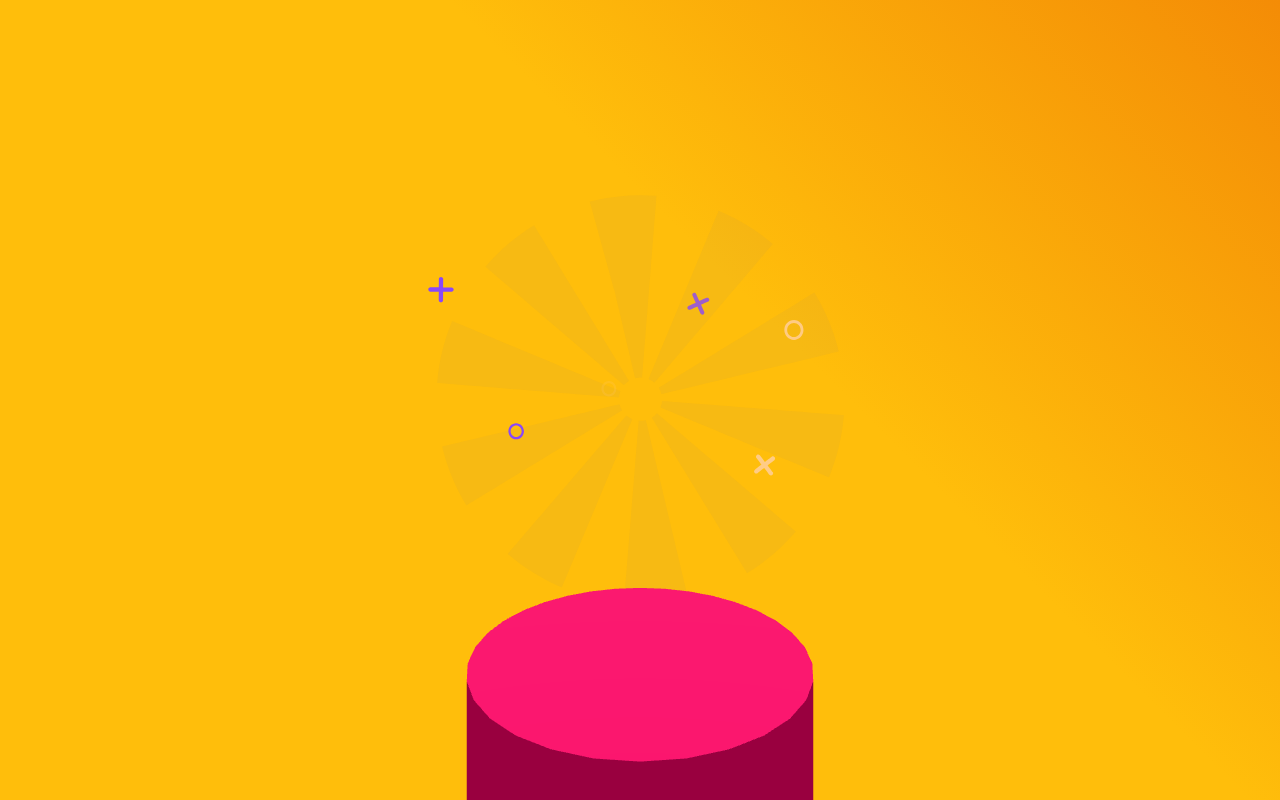
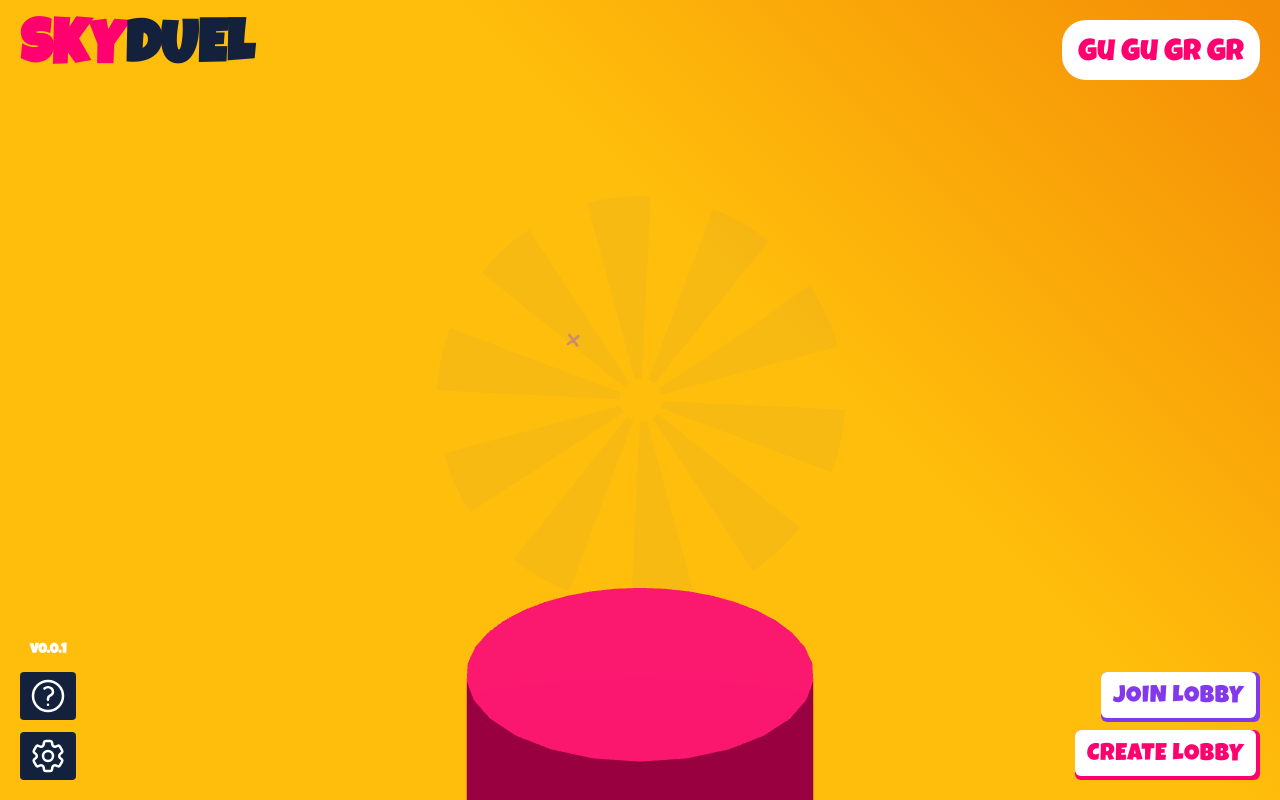
Before and after one commit to Da-Gu-Gu-Gu/skyduel, a React (Vite) app: page / in a window 1280 px wide. Built offline with nearby package versions, Linux system fonts and the light colour scheme; no server answers.

Commit message:
add btns

```diff
--- a/package.json
+++ b/package.json
@@ -10,6 +10,7 @@
     "preview": "vite preview"
   },
   "dependencies": {
+    "@heroicons/react": "^2.2.0",
     "gsap": "^3.12.5",
     "react": "^18.3.1",
     "react-dom": "^18.3.1",
--- /dev/null
+++ b/src/components/Button.tsx
@@ -0,0 +1,31 @@
+import { CSSProperties } from "react"
+import LoadingSpinner from "./LoadingSpinner"
+
+
+interface ButtonProps {
+    label: string,
+    loading?: boolean,
+    disable?: boolean,
+    onClick?: () => void,
+    icon?: JSX.Element,
+    bgColor: CSSProperties['backgroundColor'],
+    textColor: CSSProperties['backgroundColor']
+}
+export const disableStyle = '!cursor-not-allowed !bg-gray-300 !text-gray-400'
+const Button = ({ label, loading = false, disable = false, onClick, icon = undefined, bgColor, textColor }: ButtonProps) => {
+
+    return (
+        <button onClick={onClick} disabled={loading || disable} style={{ backgroundColor: textColor }} className={` rounded-md    w-max pr-1 pb-1 h-[50px]`}>
+            <div style={{
+                backgroundColor: bgColor,
+                color: textColor
+
+            }} className={`${(loading || disable) && disableStyle}  w-full uppercase  p-3 pt-4  bg-[${bgColor}] rounded-md h-full flex items-center gap-2 justify-center text-2xl cursor-pointer tracking-wide text-[${textColor}]`}>
+                {loading ? <LoadingSpinner spinColor={textColor} /> : icon}{label}
+            </div>
+        </button>
+
+    )
+}
+
+export default Button
--- /dev/null
+++ b/src/components/IconButton.tsx
@@ -0,0 +1,20 @@
+import { disableStyle } from './Button'
+import LoadingSpinner from './LoadingSpinner'
+
+interface IconButtonProps {
+    icon: JSX.Element,
+    loading?: boolean,
+    disable?: boolean,
+    onClick?: () => void
+
+}
+
+const IconButton = ({ icon, loading, disable, onClick }: IconButtonProps) => {
+    return (
+        <button disabled={loading || disable} onClick={onClick} className={`${disable && disableStyle} bg-dark font-bold py-1 px-2 rounded`}>
+            {loading ? <LoadingSpinner /> : icon}
+        </button>
+    )
+}
+
+export default IconButton
--- /dev/null
+++ b/src/components/LoadingSpinner.tsx
@@ -0,0 +1,10 @@
+
+
+const LoadingSpinner = ({ spinColor = "#fff" }) => {
+    return (
+        <div className={`animate-spin rounded-full h-8 w-8 border-t-2  border-[${spinColor}]`}></div>
+
+    )
+}
+
+export default LoadingSpinner
--- a/src/pages/Home/index.tsx
+++ b/src/pages/Home/index.tsx
@@ -1,15 +1,54 @@
-import Background from "../../components/Background"
-import HomeScene from "./HomeScene"
+import Background from "../../components/Background";
+import Button from "../../components/Button";
+import IconButton from "../../components/IconButton";
+import { colors } from "../../utils/theme/color";
+import HomeScene from "./HomeScene";
+import { Cog6ToothIcon } from "@heroicons/react/24/outline";
+import { QuestionMarkCircleIcon } from "@heroicons/react/24/outline";
+
+
+
 
 const Home = () => {
     return (
         <div className="w-full h-full relative">
             <Background />
+            <header className="absolute z-20 flex items-center justify-between w-full top-0 p-5">
+                <h1
+                    style={{ WebkitTextStroke: "0px white" }}
+                    className="text-6xl text-stroke font-bold text-dark"
+                >
+                    <span className="text-[#ff006e]">SKY</span>DUEL
+                </h1>
+                <h1 className="text-3xl text-pink bg-white py-2 pt-4 px-4 rounded-3xl flex items-center">Gu Gu Gr Gr</h1>
+            </header>
+            <div className="absolute z-20 flex w-full items-end justify-between bottom-0 right-0 p-5">
+                <div className="flex flex-col items-center gap-3">
+                    <h1 className="text-sm text-white font-bold">v0.0.1</h1>
+                    <IconButton icon={<QuestionMarkCircleIcon className="h-10 w-10 text-white hover:text-pink" />} />
+                    <IconButton icon={<Cog6ToothIcon className="h-10 w-10 text-white hover:text-pink" />} />
+
+                </div>
+                <div className=" flex flex-col items-end gap-2 ">
+                    <Button
+                        label="Join Lobby"
+                        textColor={colors.purple}
+                        bgColor={colors.white}
+                        loading={false}
+                    />
+                    <Button
+                        label="Create Lobby"
+                        textColor={colors.pink}
+                        bgColor={colors.white}
+                        loading={false}
+                    />
+                </div>
+            </div>
             <div className="z-10 absolute top-0">
                 <HomeScene />
             </div>
         </div>
-    )
-}
+    );
+};
 
-export default Home
+export default Home;
--- /dev/null
+++ b/src/utils/theme/color.ts
@@ -0,0 +1,8 @@
+export const colors = {
+  pink: "#ff006e",
+  purple: "#8338ec",
+  white: "#fff",
+  black: "#000",
+  dark: "#14213d",
+  orange: "#ff7e67",
+};
--- a/tailwind.config.js
+++ b/tailwind.config.js
@@ -2,7 +2,16 @@
 export default {
   content: ["./index.html", "./src/**/*.{js,ts,jsx,tsx}"],
   theme: {
-    extend: {},
+    extend: {
+      colors: {
+        pink: "#ff006e",
+        purple: "#8338ec",
+        white: "#fff",
+        black: "#000",
+        dark: "#14213d",
+        orange: "#ff7e67",
+      },
+    },
   },
   plugins: [],
 };
```
Also changed, not shown: 1 other file (tests, documents, lock files or other folders).
